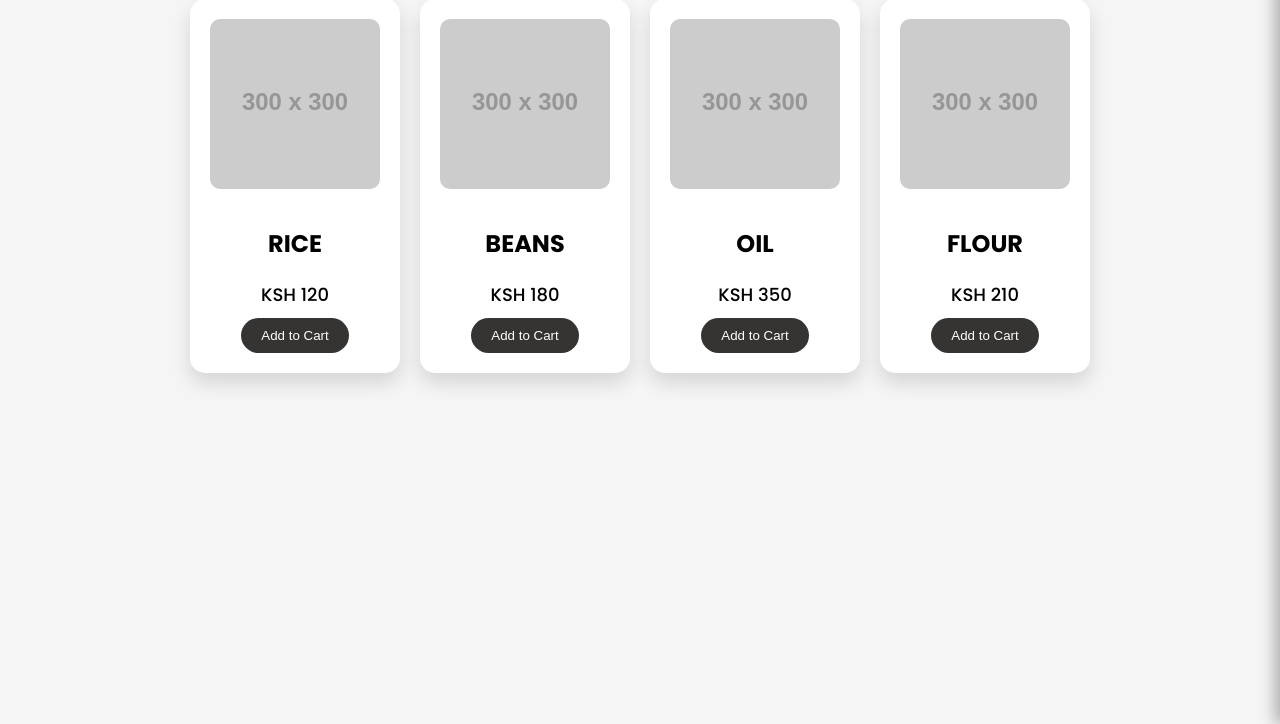
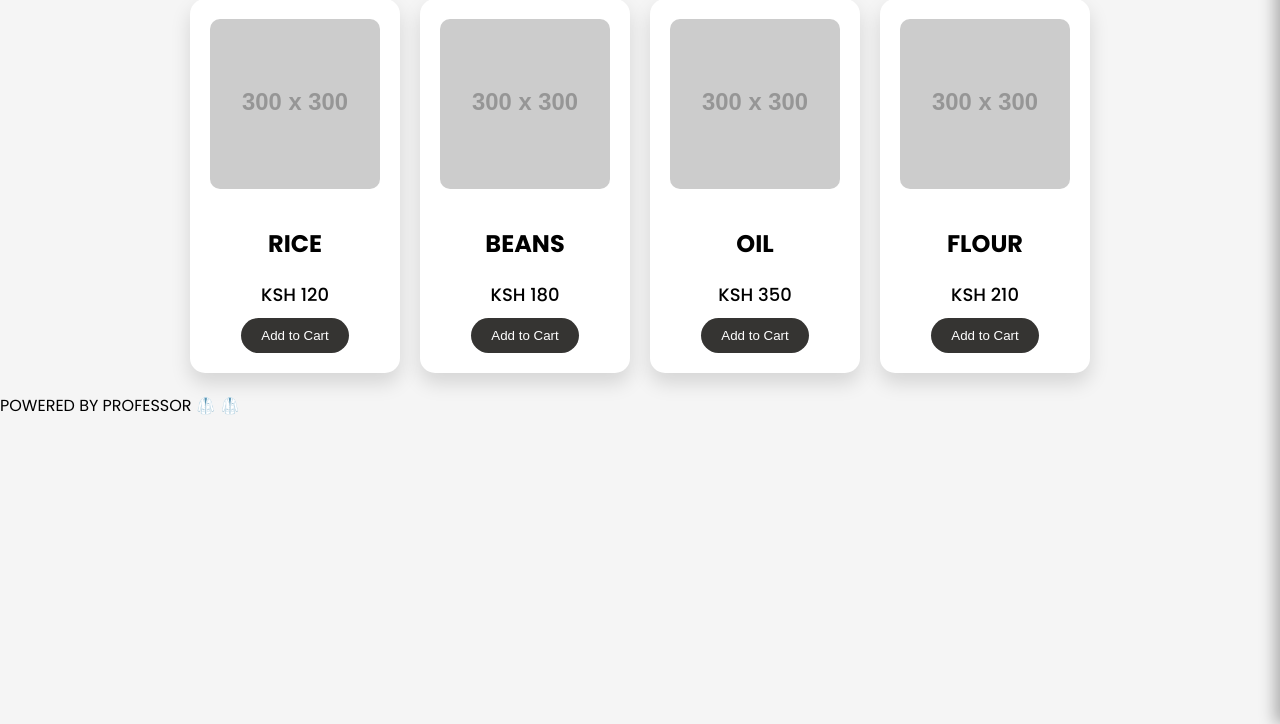
Before and after one commit to PROFESSOR45-jpg/PROF-DISC, a plain HTML site: page index.html in a window 1280 px wide. Shown: the part 76-800 px from the top of the page. Drawn offline with Linux system fonts and the light colour scheme; placeholder pictures from the web are drawn by us.

Commit message:
Update index.html

```diff
--- a/index.html
+++ b/index.html
@@ -336,4 +336,7 @@
 </script>
 
 </body>
+  <footer style=color"blue">
+    POWERED BY PROFESSOR 🥼 🥼
+  </footer>
       </html>
```
